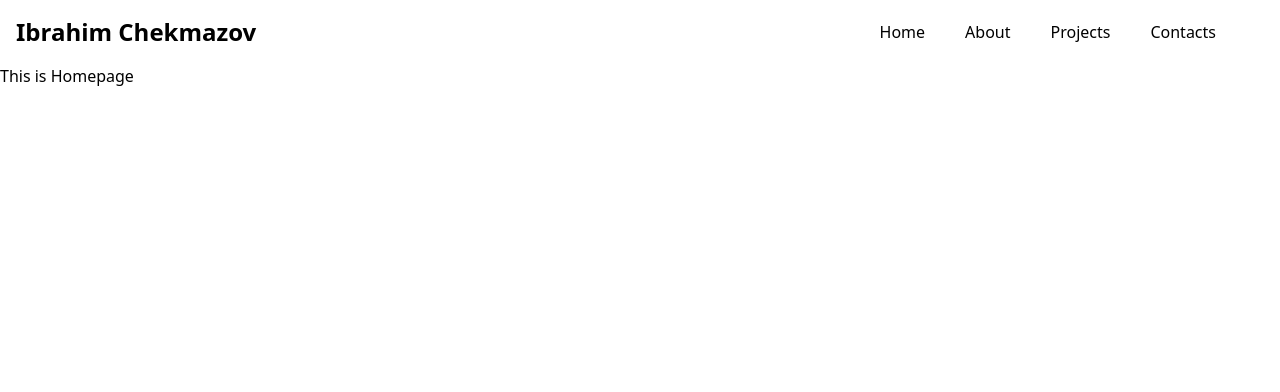
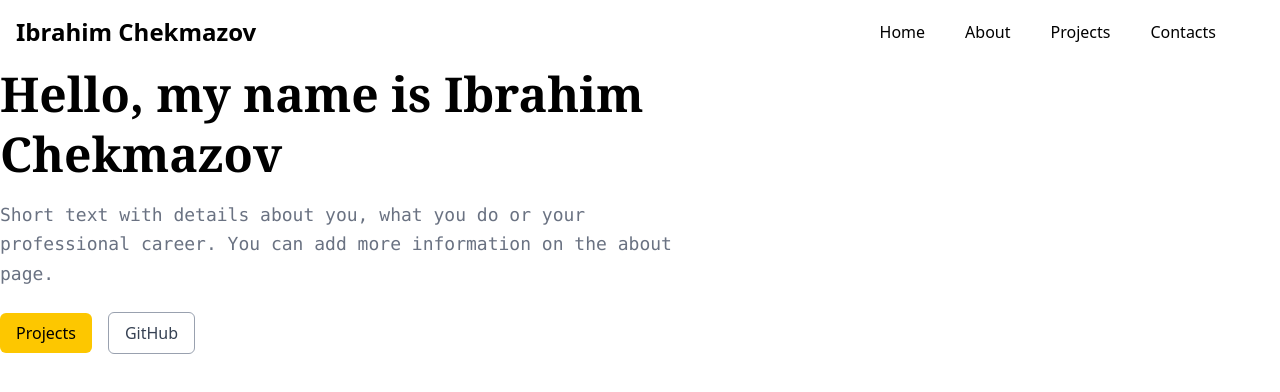
Before and after one commit to RONSVER/Business_card, a Vue app: page / in a window 1280 px wide. Shown: the top 392 px of the page. Built offline with nearby package versions, Linux system fonts and the light colour scheme.

Commit message:
create IntroSection

```diff
--- a/src/pages/HomePage.vue
+++ b/src/pages/HomePage.vue
@@ -1,3 +1,27 @@
+<script setup lang="ts">
+import { IntroSection } from '@/shared/ui/IntroSection'
+</script>
+
 <template>
-  <div>This is Homepage</div>
+  <div>
+    <IntroSection
+      headline="Hello,  my name is Ibrahim Chekmazov"
+      description="Short text with details about you, what you do or your professional career. You can add more information on the about page."
+      :buttons="[
+        {
+          label: 'Projects',
+          onClick: () => {},
+          class:
+            'cursor-pointer bg-yellow-400 hover:bg-yellow-500 text-black font-medium rounded-md px-4 py-2',
+        },
+
+        {
+          label: 'GitHub',
+          link: 'https://github.com/RONSVER',
+          class:
+            'border border-gray-400 text-gray-700 hover:bg-gray-50 font-medium rounded-md px-4 py-2',
+        },
+      ]"
+    />
+  </div>
 </template>
--- /dev/null
+++ b/src/shared/ui/IntroSection/IntroSection.vue
@@ -0,0 +1,39 @@
+<script setup lang="ts">
+import type { HTMLAttributes } from 'vue'
+import { AppButton } from '../btn'
+
+const { headline, description, buttons } = defineProps<{
+  headline: string
+  description: string
+  buttons?: {
+    label: string
+    link?: string
+    class?: HTMLAttributes['class']
+    onClick?: () => void
+  }[]
+}>()
+</script>
+
+<template>
+  <section class="max-w-2xl">
+    <h1 class="font-serif text-5xl font-semibold leading-tight">
+      {{ headline }}
+    </h1>
+
+    <p class="font-mono mt-4 text-lg text-gray-500 leading-relaxed">
+      {{ description }}
+    </p>
+
+    <div class="mt-6 flex items-center gap-4">
+      <AppButton
+        v-for="(btn, id) in buttons"
+        :key="id"
+        :class="btn.class ?? ''"
+        :href="btn.link"
+        @click="btn.onClick?.()"
+      >
+        {{ btn.label }}
+      </AppButton>
+    </div>
+  </section>
+</template>
--- /dev/null
+++ b/src/shared/ui/IntroSection/index.ts
@@ -0,0 +1 @@
+export { default as IntroSection } from './IntroSection.vue'
--- a/src/shared/ui/btn/AppButton.vue
+++ b/src/shared/ui/btn/AppButton.vue
@@ -3,14 +3,28 @@ import { cn } from '@/shared/lib/cn'
 import type { HTMLAttributes } from 'vue'
 import { RouterLink } from 'vue-router'
 
-const { class: className, to } = defineProps<{
+const {
+  class: className,
+  to,
+  href,
+} = defineProps<{
   class?: HTMLAttributes['class']
   to?: string
+  href?: string
 }>()
+
+const isExternal = href && !to
 </script>
 
 <template>
-  <component :is="to ? RouterLink : 'button'" :to="to" :class="cn(className)">
+  <component
+    :is="to ? RouterLink : isExternal ? 'a' : 'button'"
+    :href="href"
+    :to="to"
+    :class="cn(className) ?? ''"
+    :target="isExternal ? '_blank' : null"
+    :rel="isExternal ? 'noopener noreferrer' : null"
+  >
     <slot />
   </component>
 </template>
```
